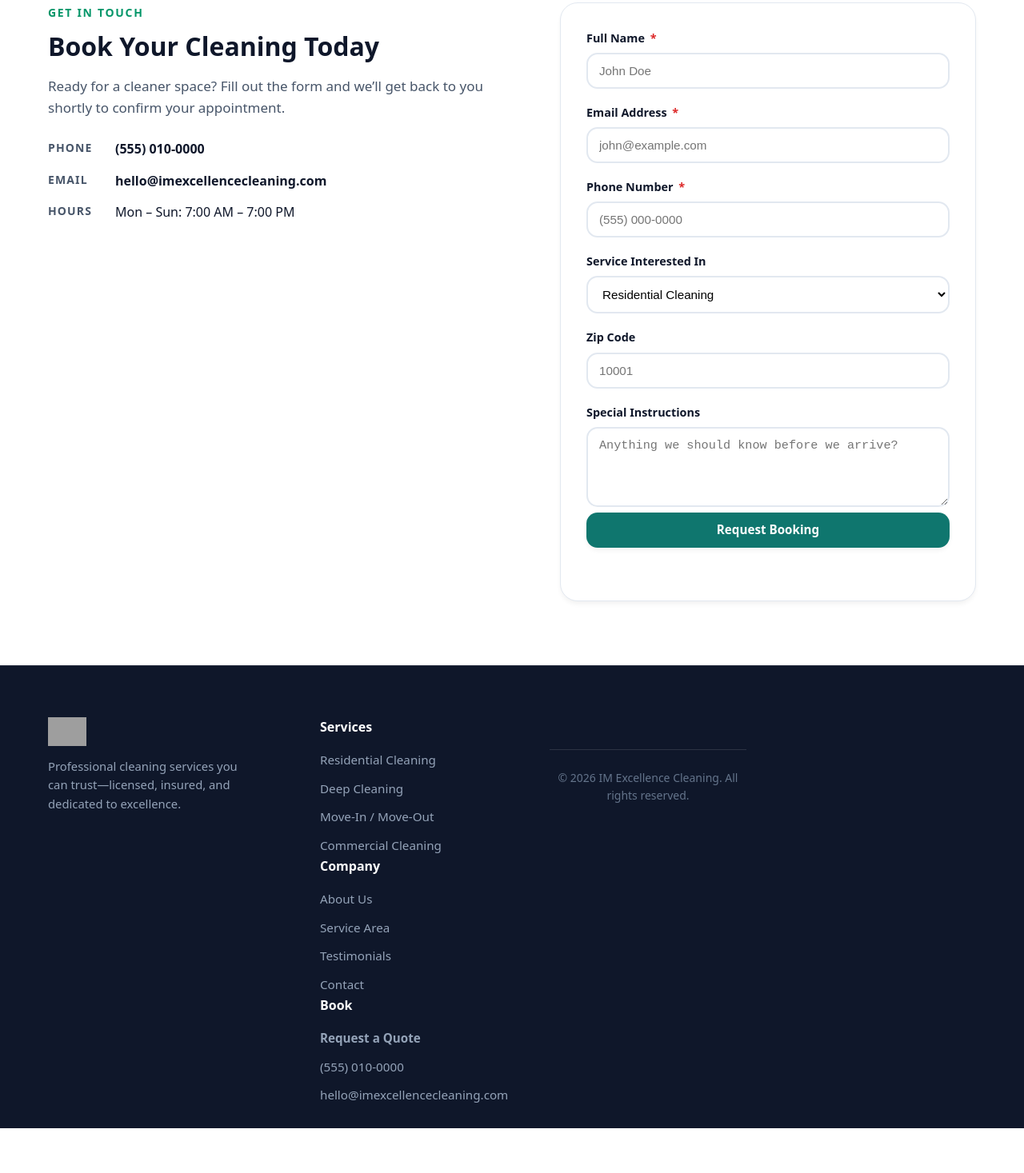
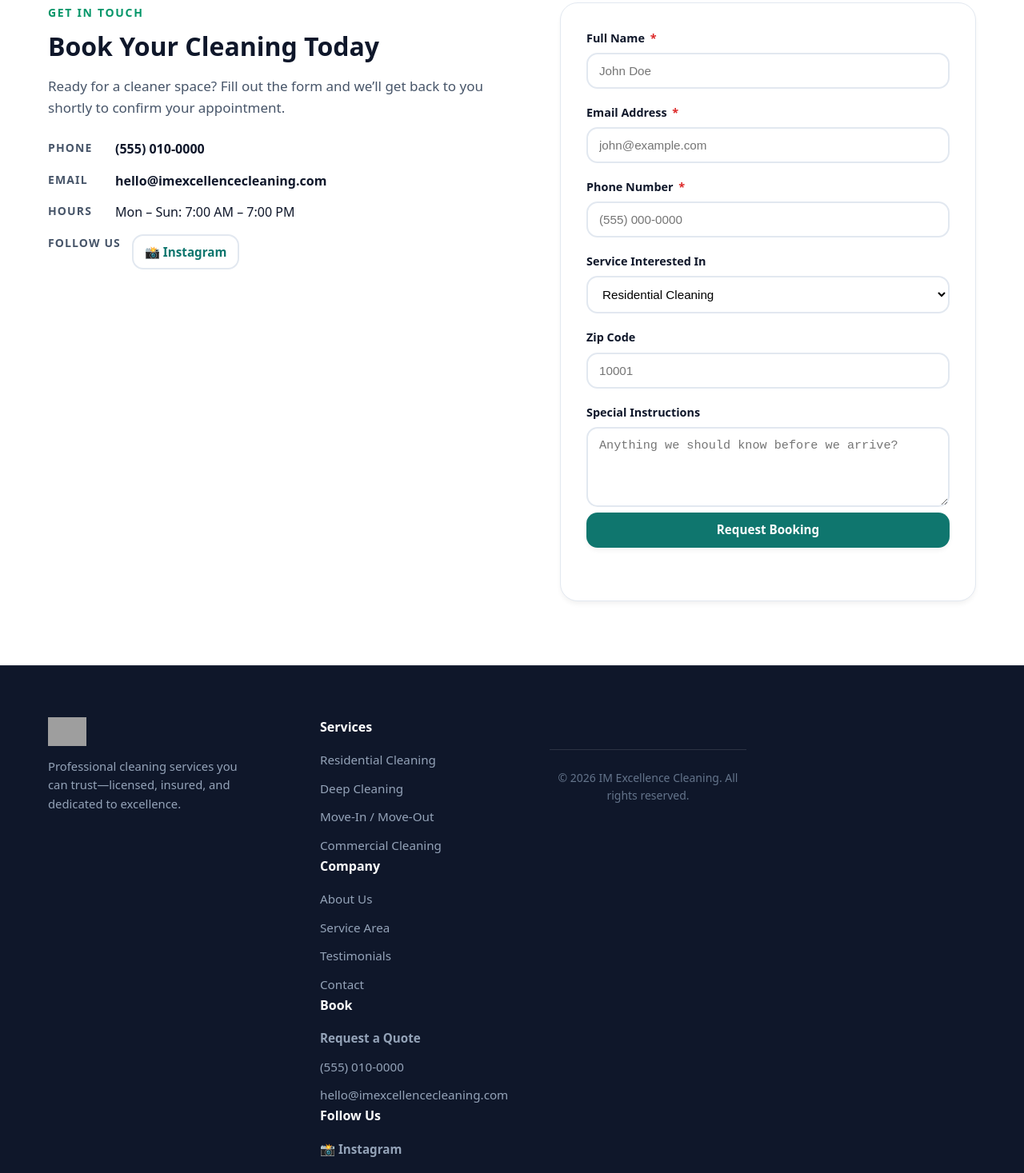
Before and after one commit to pietechnologies/IM-excellence-cleaning, a plain HTML site: page index.html in a window 1280 px wide. Shown: the part 3433-4900 px from the top of the page at 80% size. Before the commit the page ends 4844 px from the top, so only its background shows below. Drawn offline with Linux system fonts and the light colour scheme; grey boxes are pictures that could not be loaded.

Commit message:
Add social media links (Instagram) to contact section and footer
Co-authored-by: arena-agent <297053741+arena-agent@users.noreply.github.com>

```diff
--- a/css/style.css
+++ b/css/style.css
@@ -318,6 +318,29 @@ button { font-family: inherit; border: none; background: none; cursor: pointer;
 .contact-item a { color: var(--dark); font-weight: 600; transition: color 0.2s; }
 .contact-item a:hover { color: var(--primary); }
 
+.contact-item.social .social-links {
+  display: flex;
+  gap: 12px;
+  flex-wrap: wrap;
+}
+.contact-item.social .social-links a {
+  display: inline-flex;
+  align-items: center;
+  gap: 6px;
+  color: var(--primary);
+  font-weight: 700;
+  font-size: 0.95rem;
+  padding: 8px 14px;
+  border: 2px solid var(--gray-200);
+  border-radius: var(--radius);
+  transition: var(--transition);
+}
+.contact-item.social .social-links a:hover {
+  border-color: var(--primary);
+  color: var(--primary-dark);
+  background: var(--primary-light);
+}
+
 .booking-form { background: var(--white); border: 1px solid var(--gray-200); border-radius: var(--radius-lg); padding: 32px; box-shadow: var(--shadow-sm); }
 .form-grid { display: grid; grid-template-columns: repeat(auto-fit, minmax(220px, 1fr)); gap: 18px; }
 .form-group.full { grid-column: 1 / -1; }
@@ -349,6 +372,22 @@ button { font-family: inherit; border: none; background: none; cursor: pointer;
 .footer-links a:hover { color: var(--white); }
 .btn-footer { color: #94a3b8; font-size: 0.95rem; padding: 0; font-weight: 600; }
 .btn-footer:hover { color: var(--white); text-decoration: underline; }
+
+.social-group .footer-social {
+  display: flex;
+  flex-direction: column;
+  gap: 10px;
+}
+.social-group .footer-social a {
+  display: inline-flex;
+  align-items: center;
+  gap: 8px;
+  color: #94a3b8;
+  font-size: 0.95rem;
+  font-weight: 700;
+  transition: var(--transition);
+}
+.social-group .footer-social a:hover { color: var(--accent); }
 .footer-bottom { margin-top: 40px; padding-top: 24px; border-top: 1px solid rgba(255,255,255,0.12); text-align: center; font-size: 0.875rem; color: #64748b; }
 
 /* ---------- Popup ---------- */
--- a/index.html
+++ b/index.html
@@ -257,6 +257,12 @@
             <span class="label">Hours</span>
             <span>Mon – Sun: 7:00 AM – 7:00 PM</span>
           </div>
+          <div class="contact-item social">
+            <span class="label">Follow Us</span>
+            <div class="social-links">
+              <a href="https://www.instagram.com/im.excellence" target="_blank" rel="noopener noreferrer" aria-label="Instagram">📸 Instagram</a>
+            </div>
+          </div>
         </div>
       </div>
 
@@ -332,6 +338,12 @@
             <li><a href="mailto:hello@imexcellencecleaning.com">hello@imexcellencecleaning.com</a></li>
           </ul>
         </div>
+        <div class="link-group social-group">
+          <h4>Follow Us</h4>
+          <ul class="footer-social">
+            <li><a href="https://www.instagram.com/im.excellence" target="_blank" rel="noopener noreferrer" aria-label="Instagram">📸 Instagram</a></li>
+          </ul>
+        </div>
       </div>
       <div class="footer-bottom">
         <p>&copy; <span id="year"></span> IM Excellence Cleaning. All rights reserved.</p>
```
